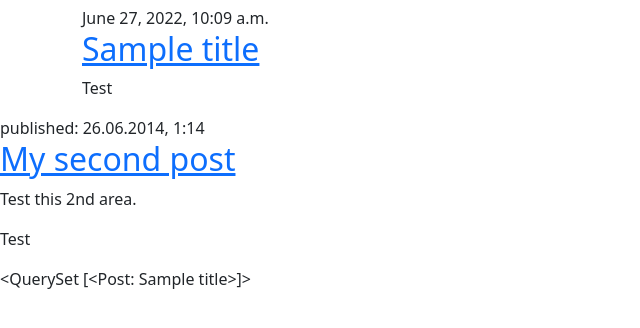
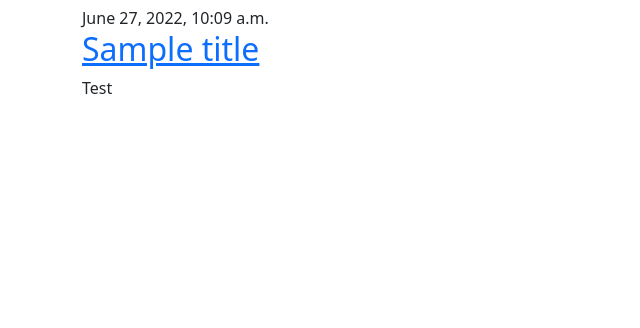
Before and after one commit to rfrenia/my-first-blog, a Django app: page / in a window 1280 px wide. Shown: the part 50-378 px from the top of the page, without its empty margins (0-640 px from the left). Run offline with Django 3.2, Linux system fonts and the light colour scheme; data comes from the database, SQL or seed files in the repository.

Commit message:
Added view and template for detailed blog post as well as CSS for the site.

```diff
--- /dev/null
+++ b/blog/templates/blog/base.html
@@ -0,0 +1,25 @@
+{% load static %}
+<!DOCTYPE html>
+<html>
+    <head>
+        <title>Ryan's Django Girls blog</title>
+        <link rel="stylesheet" href="https://cdn.jsdelivr.net/npm/bootstrap@5.1.3/dist/css/bootstrap.min.css" integrity="sha384-1BmE4kWBq78iYhFldvKuhfTAU6auU8tT94WrHftjDbrCEXSU1oBoqyl2QvZ6jIW3" crossorigin="anonymous">
+        <link href='//fonts.googleapis.com/css?family=Lobster&subset=latin,latin-ext' rel='stylesheet' type='text/css'>
+        <link rel="stylesheet" href="{% static 'css/blog.css' %}">
+    </head>
+    <body>
+            <header class="page-header">
+              <div class="container">
+                  <h1><a href="/">Ryans Django Girls Blog</a></h1>
+              </div>
+            </header>
+            <main class="container">
+                <div class="row">
+                    <div class="col">
+                    {% block content %}
+                    {% endblock %}
+                    </div>
+                </div>
+            </main>
+    </body>
+</html>
--- a/blog/templates/blog/post_list.html
+++ b/blog/templates/blog/post_list.html
@@ -1,45 +1,13 @@
-{% load static %}
-<!DOCTYPE html>
-<html>
-    <head>
-        <title>Ryan's Django Girls blog</title>
-        <link rel="stylesheet" href="https://cdn.jsdelivr.net/npm/bootstrap@5.1.3/dist/css/bootstrap.min.css" integrity="sha384-1BmE4kWBq78iYhFldvKuhfTAU6auU8tT94WrHftjDbrCEXSU1oBoqyl2QvZ6jIW3" crossorigin="anonymous">
-        <link rel="stylesheet" href="{% static 'css/blog.css' %}">
-        <link href="//fonts.googleapis.com/css?family=Lobster&subset=latin,latin-ext" rel="stylesheet" type="text/css">
+{% extends 'blog/base.html' %}
 
-
-    </head>
-    <body>
-        <header class="page-header">
-            <div class="container">
-                <h1><a href="/">Ryans Django Girls Blog</a></h1>
-            </div>
-        </header>
-        <main class="container">
-            <div class="row">
-                <div class="col">
-                    {% for post in posts %}
-                        <article class="post">
-                            <time class="date">
-                                {{ post.published_date }}
-                            </time>
-                            <h2><a href="">{{ post.title }}</a></h2>
-                            <p>{{ post.text|linebreaksbr }}</p>
-                        </article>
-                    {% endfor %}
-                </div>
-            </div>
-        </main>
-
+{% block content %}
     {% for post in posts %}
-    <article>
-
-            <time>published: 26.06.2014, 1:14</time>
-            <h2><a href="">My second post</a></h2>
-            <p>Test this 2nd area.</p>
+        <article class="post">
+            <time class="date">
+                {{ post.published_date }}
+            </time>
+            <h2><a href="{% url 'post_detail' pk=post.pk %}">{{ post.title }}</a></h2>
             <p>{{ post.text|linebreaksbr }}</p>
-        {{ posts }}
-    </article>
+        </article>
     {% endfor %}
-    </body>
-</html>
+{% endblock %}
--- a/blog/urls.py
+++ b/blog/urls.py
@@ -1,6 +1,8 @@
 from django.urls import path
 from . import views
+from django.shortcuts import render, get_object_or_404
 
 urlpatterns = [
     path('', views.post_list, name='post_list'),
+    path('post/<int:pk>/', views.post_detail, name='post_detail'),
 ]
--- a/blog/views.py
+++ b/blog/views.py
@@ -7,3 +7,8 @@ from .models import Post
 def post_list(request):
     posts = Post.objects.filter(published_date__lte=timezone.now()).order_by('published_date')
     return render(request, 'blog/post_list.html', {'posts': posts})
+
+
+def post_detail(request, pk):
+    post = get_object_or_404(Post, pk=pk)
+    return render(request, 'blog/post_detail.html', {'post': post})
```
Also changed, not shown: blog/templates/blog/post_detail.html (added, +13 -0 lines).
